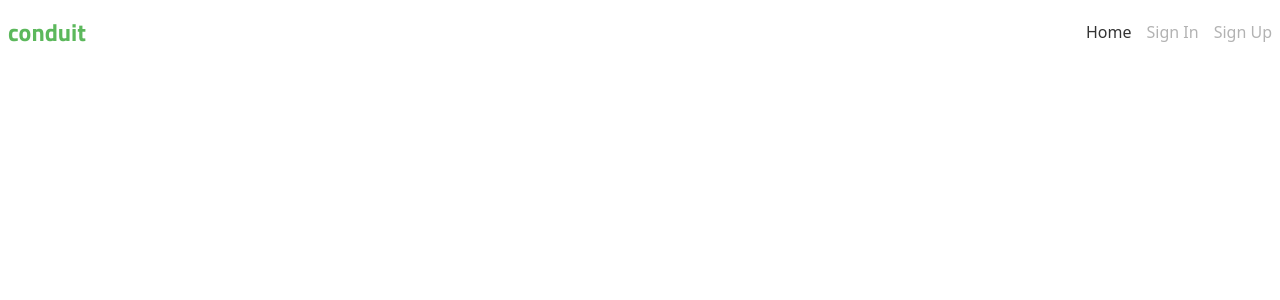
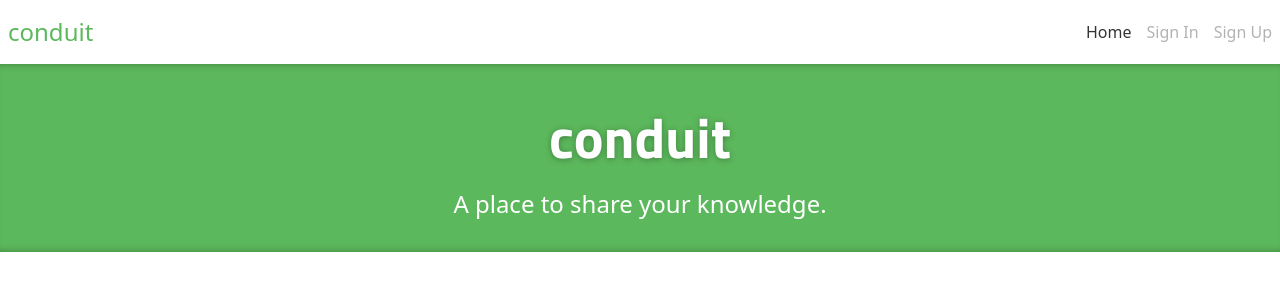
Before and after one commit to KAST13L/conduit, a React (Vite) app: page / in a window 1280 px wide. Shown: the top 300 px of the page. Built offline with nearby package versions, Linux system fonts and the light colour scheme; a web font is replaced by a local one.

Commit message:
feat: add banner.component.tsx

```diff
--- a/src/App.tsx
+++ b/src/App.tsx
@@ -1,7 +1,9 @@
 import {Header} from "./common/components/header/header.component.tsx";
+import {Banner} from "./common/components/banner/banner.component.tsx";
 
 export const App = () => {
   return <div>
     <Header/>
+    <Banner/>
   </div>
 };
--- /dev/null
+++ b/src/common/components/banner/banner.component.tsx
@@ -0,0 +1,17 @@
+import { FC } from "react";
+import { Container } from "../container/container.component.tsx";
+
+export const Banner: FC = () => {
+  return (
+    <div className="bg-conduit-green shadow-banner text-white p-8 mb-8">
+      <Container>
+        <h1 className="font-titillilum drop-shadow-logo text-center text-logo pb-2">
+          conduit
+        </h1>
+        <p className="text-center text-2xl font-light">
+          A place to share your knowledge.
+        </p>
+      </Container>
+    </div>
+  );
+};
--- /dev/null
+++ b/src/common/components/container/container.component.tsx
@@ -0,0 +1,5 @@
+import { FC, PropsWithChildren } from "react";
+
+export const Container: FC<PropsWithChildren> = ({ children }) => {
+  return <div className="container mx-auto">{children}</div>;
+};
--- a/src/common/components/header/header.component.tsx
+++ b/src/common/components/header/header.component.tsx
@@ -1,6 +1,7 @@
 import { FC } from "react";
 import { Link, NavLink } from "react-router-dom";
 import clsx from "clsx";
+import { Container } from "../container/container.component.tsx";
 
 export const Header: FC = () => {
   const navLinksArray = [
@@ -17,11 +18,8 @@ export const Header: FC = () => {
   return (
     <header>
       <nav className={"px-2 py-4"}>
-        <div
-          className={
-            "max-w-screen-xl mx-auto flex justify-between items-center"
-          }
-        >
+        <Container>
+          <div className={"flex justify-between items-center"}>
             <Link
               to={"/"}
               className={"font-titillium text-2xl text-conduit-green"}
@@ -31,13 +29,18 @@ export const Header: FC = () => {
             <ul className={"pl-0 mb-0 list-none flex"}>
               {navLinksArray.map((el) => (
                 <li key={`nav-array-key${el.title}`}>
-                <NavLink to={el.href} className={navLinkClasses} style={{marginLeft:'15px'}}>
+                  <NavLink
+                    to={el.href}
+                    className={navLinkClasses}
+                    style={{ marginLeft: "15px" }}
+                  >
                     {el.title}
                   </NavLink>
                 </li>
               ))}
             </ul>
           </div>
+        </Container>
       </nav>
     </header>
   );
--- a/tailwind.config.js
+++ b/tailwind.config.js
@@ -1,19 +1,66 @@
 /** @type {import('tailwindcss').Config} */
 export default {
-  content: ["./index.html", "./src/**/*.{ts,tsx}"],
+  content: ['./src/**/*.{ts,tsx}'],
   theme: {
     extend: {
       fontFamily: {
-        titillium: ["Titillium Web", "sans-serif"],
+        titillilum: ['Titillium Web', 'sans-serif'],
+        sourceSerif: ['Source Serif Pro', 'serif'],
       },
       colors: {
         conduit: {
-          green: "#5CB85C"
-        }
+          gray: {
+            100: '#f3f3f3',
+            150: '#f5f5f5',
+            200: '#eceeef',
+            250: '#e5e5e5',
+            300: '#ddd',
+            400: '#ccc',
+            500: '#bbb',
+            600: '#aaa',
+            650: '#a1a1a1',
+            700: '#999',
+            800: '#818a91',
+            900: '#687077',
+            1000: '#373a3c',
+            1100: '#333',
+          },
+          green: '#5CB85C',
+          darkGreen: '#3d8b3d',
+          red: '#B85C5C',
+        },
       },
       spacing: {
-        navItem: "0.425rem"
-      }
+        0.2: '0.2rem',
+        0.3: '0.3rem',
+        navItem: '0.425rem',
+        tag: '0.6rem',
+        25: '6.25rem',
+      },
+      boxShadow: {
+        banner:
+            'inset 0 8px 8px -8px rgb(0 0 0 / 30%), inset 0 -8px 8px -8px rgb(0 0 0 / 30%)',
+      },
+      dropShadow: {
+        logo: '0px 1px 3px rgb(0 0 0 / 30%)',
+      },
+      fontSize: {
+        date: '0.8rem',
+        articleBody: '1.2rem',
+        articleTitle: '2.8rem',
+        logo: '3.5rem',
+      },
+      borderRadius: {
+        buttonSm: '0.2rem',
+        tag: '10rem',
+      },
+      lineHeight: {
+        articleTitle: '1.1',
+        articleBody: '1.8rem',
+      },
+      opacity: {
+        15: '0.15',
+      },
     },
   },
   plugins: [],
```
Lines whose indentation alone changed are shown as unchanged.
